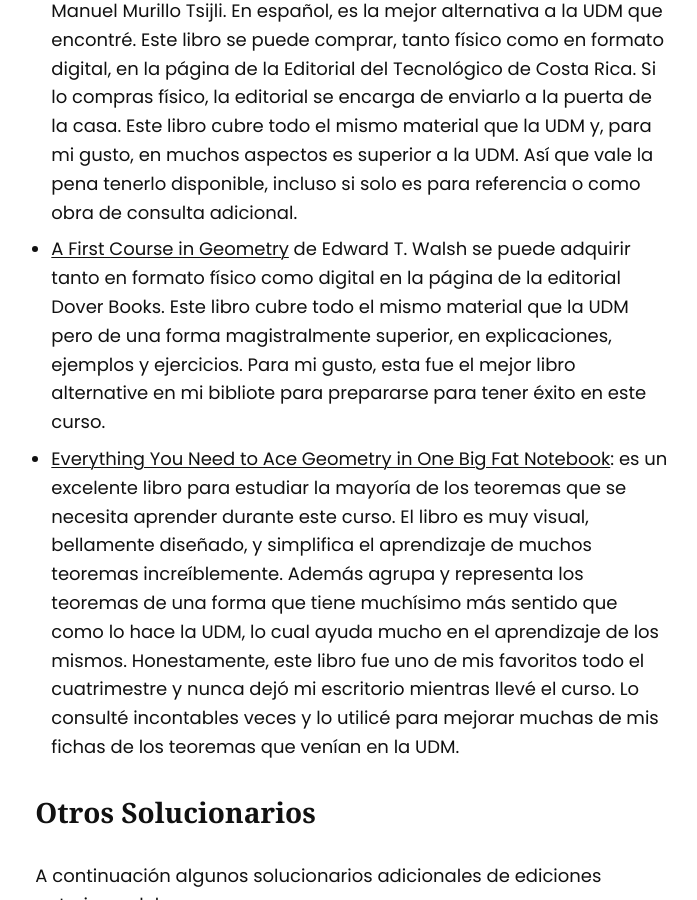
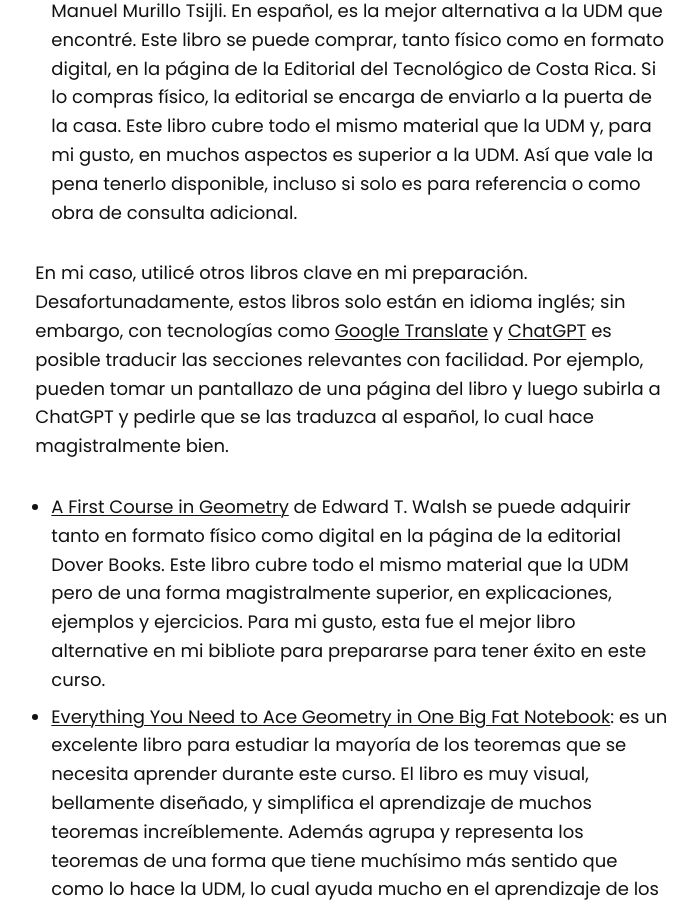
Before and after one commit to asoesem/asoesem.github.io, a Jekyll site: the page built from _posts/2024-01-04-geometria-euclidea-1.md, in a window 1280 px wide and 900 px high, scrolled down 8054 px. Shown: the whole window, without its empty margins (454-1151 px from the left). Built offline with Jekyll 4.4.1, drawn with Linux system fonts in a browser that asks for light colours.

Commit message:
Mejoras de libros recomendados en la entrada de geometría euclídea

```diff
--- a/_posts/2024-01-04-geometria-euclidea-1.md
+++ b/_posts/2024-01-04-geometria-euclidea-1.md
@@ -105,6 +105,10 @@ Sin importar el resultado, pienso que la experiencia de llevar el curso y aproba
 * [Introducción a la Geometría Euclídea][59] de Teodora Tsijli Angelaki y Manuel Murillo Tsijli.
 En español, es la mejor alternativa a la UDM que encontré.  Este libro se puede comprar, tanto físico como en formato digital, en la página de la Editorial del Tecnológico de Costa Rica. Si lo compras físico, la editorial se encarga de enviarlo a la puerta de la casa.
 Este libro cubre todo el mismo material que la UDM y, para mi gusto,  en muchos aspectos es superior a la UDM. Así que vale la pena tenerlo disponible, incluso si solo es para referencia o como obra de consulta adicional.
+
+En mi caso, utilicé otros libros clave en mi preparación. Desafortunadamente, estos libros solo están en idioma inglés; sin embargo, con tecnologías como [Google Translate][73] y [ChatGPT][74] es posible traducir las secciones relevantes con facilidad.
+Por ejemplo, pueden tomar un pantallazo de una página del libro y luego subirla a ChatGPT y pedirle que se las traduzca al español, lo cual hace magistralmente bien.
+
 * [A First Course in Geometry][58] de Edward T. Walsh se puede adquirir tanto en formato físico como digital en la página de la editorial Dover Books.
 Este libro cubre todo el mismo material que la UDM pero de una forma magistralmente superior, en explicaciones, ejemplos y ejercicios. Para mi gusto, esta fue el mejor libro alternative en mi bibliote para prepararse para tener éxito en este curso.
 * [Everything You Need to Ace Geometry in One Big Fat Notebook][72]: es un excelente libro para estudiar la mayoría de los teoremas que se necesita aprender durante este curso. El libro es muy visual, bellamente diseñado, y simplifica el aprendizaje de muchos teoremas increíblemente. Además agrupa y representa los teoremas de una forma que tiene muchísimo más sentido que como lo hace la UDM, lo cual ayuda mucho en el aprendizaje de los mismos. Honestamente, este libro fue uno de mis favoritos todo el cuatrimestre y nunca dejó mi escritorio mientras llevé el curso. Lo consulté incontables veces y lo utilicé para mejorar muchas de mis fichas de los teoremas que venían en la UDM.
@@ -256,3 +260,5 @@ El siguiente es material adicional que los tutores hicieron disponible en la pla
 [70]:https://produccion.uned.ac.cr/sigoa/consultaweb3.aspx
 [71]:https://www.uned.ac.cr/index.php/ecen/noticias/autorizaciones-de-matricula
 [72]:https://www.amazon.com/Everything-Need-Geometry-Notebook-Notebooks/dp/1523504374
+[73]:https://translate.google.com/
+[74]:https://chat.openai.com/
```
